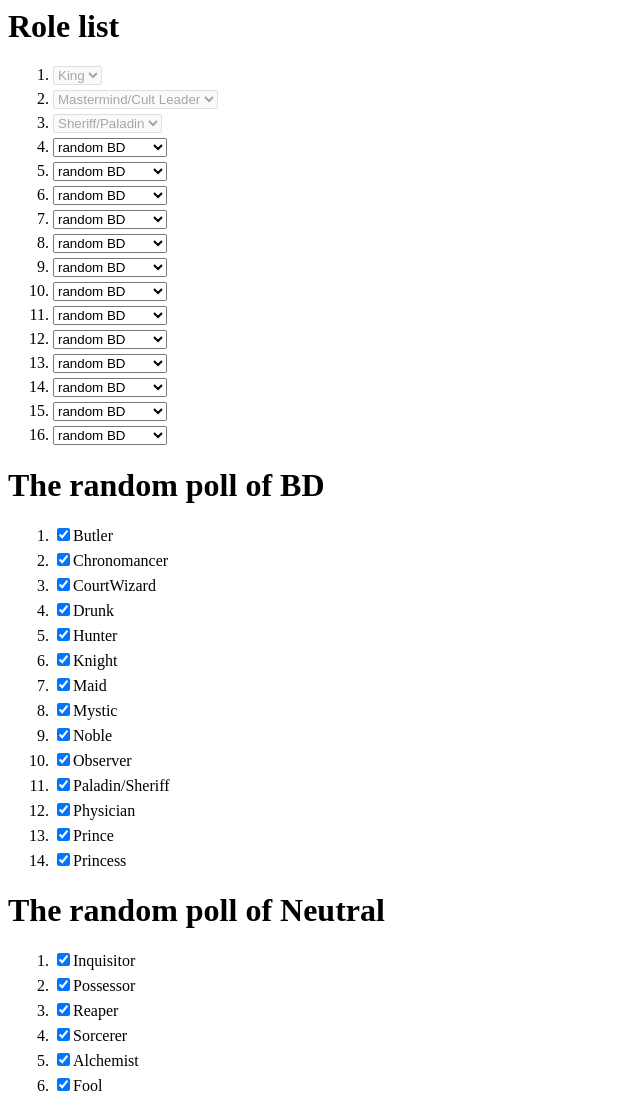
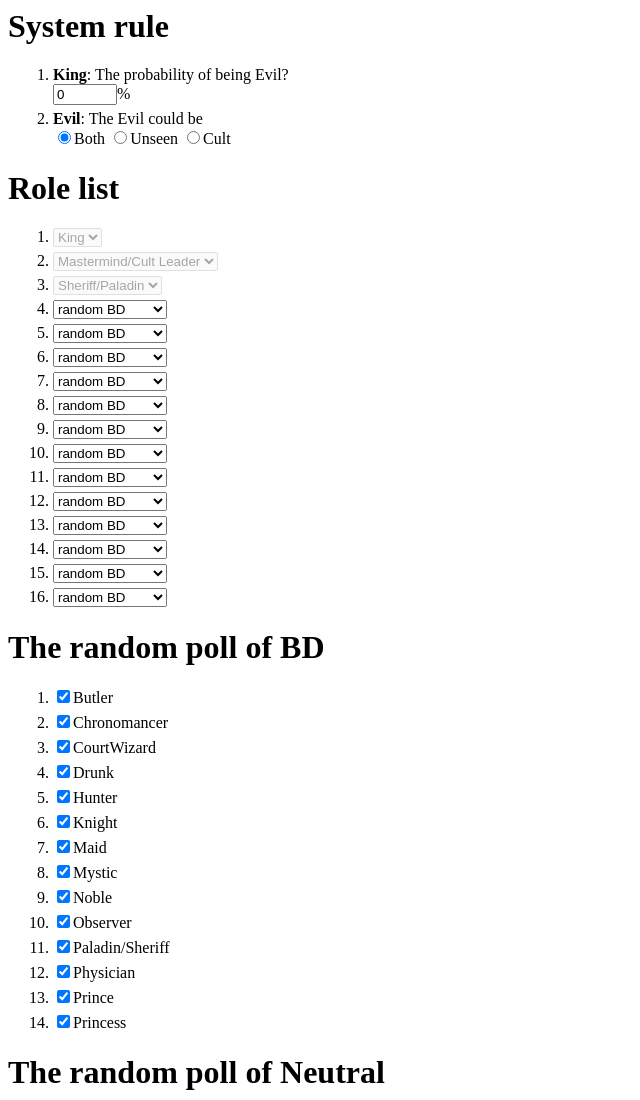
Before and after one commit to PT-UnZan/Prototype, a plain HTML site: page index.html in a window 1280 px wide. Shown: the top 1100 px of the page, without its empty margins (0-640 px from the left). Drawn offline with Linux system fonts and the light colour scheme.

Commit message:
Update index.html

```diff
--- a/index.html
+++ b/index.html
@@ -11,6 +11,12 @@
     </style>
 </head>
 <body>
+
+    <h1>System rule</h1>
+        <ol>
+            <li><strong>King</strong>: The probability of being Evil?<br> <input type="number" name="" id="" max="100" min="0" value="0">%</li>
+            <li><strong>Evil</strong>: The Evil could be<br> <input type="radio" name="input1" id="" checked>Both  <input type="radio" name="input1" id="">Unseen  <input type="radio" name="input1" id="">Cult</li>
+        </ol>
     <h1>Role list</h1>
     <ol id="ol-1">
         <li><select name="" id="" disabled><option value="">King</option></select></li>
```
